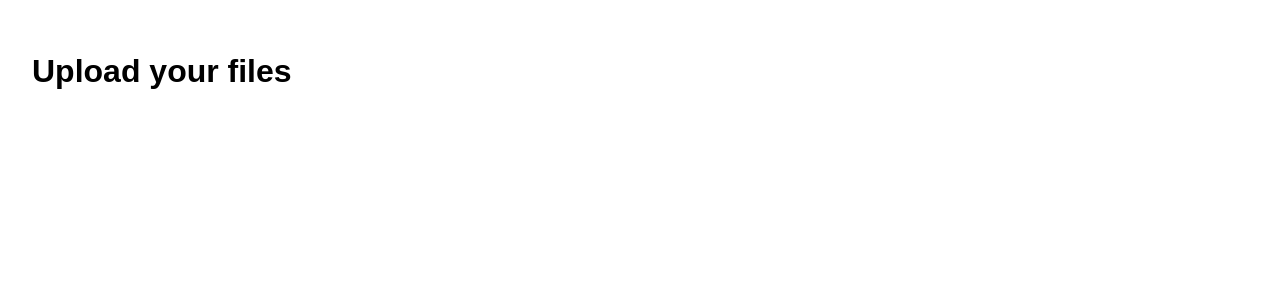
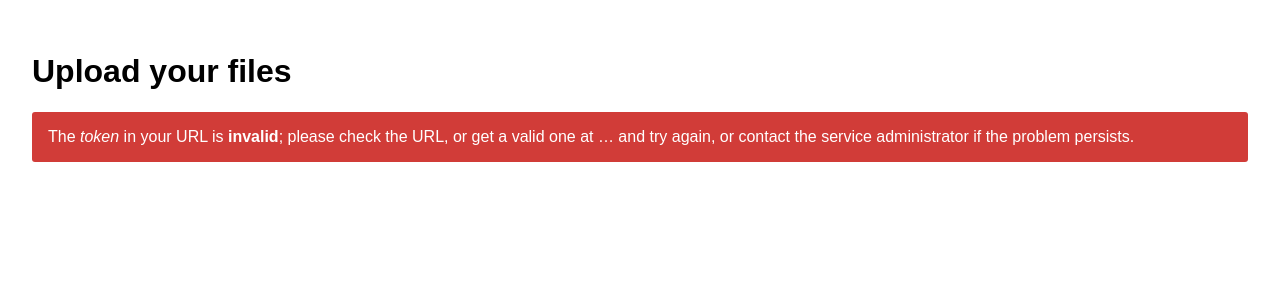
Before and after one commit to mapio/tau, a Flask app: page /upload/1 in a window 1280 px wide. Shown: the top 300 px of the page. Run offline with Flask 2, Linux system fonts and the light colour scheme; parts of the project's set-up code (start-up, migrations or seed data) failed here and were passed over; some libraries are stand-ins or nearby versions.

Commit message:
Seems ok

```diff
--- a/tau/__init__.py
+++ b/tau/__init__.py
@@ -2,6 +2,7 @@ from csv import reader
 from pathlib import Path
 from smtplib import SMTPException
 
+import click
 from itsdangerous import URLSafeTimedSerializer, BadSignature, SignatureExpired
 from flask import Flask, flash, request, redirect, render_template, send_from_directory, url_for
 from flask_mail import Mail, Message
@@ -22,6 +23,11 @@ UID2MAIL = dict(reader(
 )
 
 Path(app.instance_path).mkdir(exist_ok = True)
+
+@app.cli.command("get-url")
+@click.argument("uid")
+def get_url(uid):
+    print(USTS.dumps(uid))
 
 @app.route('/uid2mail')
 def uid2mail():
@@ -75,7 +81,9 @@ def upload(token = None):
                 status = 'EXPIRED_TOKEN'
             except BadSignature:
                 status = 'INVALID_TOKEN'
-
+            else:
+                status = 'OK'
+                email = UID2MAIL[uid]
     else:
 
         # check if the post request has the file part
--- a/tau/templates/uploads.html
+++ b/tau/templates/uploads.html
@@ -11,8 +11,7 @@
 <h1>{% block title %}Upload your files{% endblock %}</h1>
 
 {% if status == 'OK' %}
-
-<p> Dear <samp>{{email}}</samp> please upload your files by dragging them in the area below</p>
+    <p> Dear <samp>{{email}}</samp> please upload your <samp>.java</samp> files by dragging them in the area below…</p>
 
     <input
         type="file"
@@ -28,6 +27,53 @@
     />
 
     <script src="{{ url_for('static', filename = 'main.js') }}"></script>
+{% else %}
+    {% if status == 'MISSING_TOKEN' %}
+        <div class="pure-alert-error pure-alert">
+            The <em>token</em> is <strong>missing</strong> in your URL, please request one at ….
+        </div>
+    {% elif status == 'EXPIRED_TOKEN' %}
+        <div class="pure-alert-warning pure-alert">
+            The <em>token</em> in your URL is <strong>expired</strong>; please get
+            a valid URL at … and try again, or contact the service administrator
+            if the problem persists.
+        </div>
+    {% elif status == 'INVALID_TOKEN' %}
+        <div class="pure-alert-error pure-alert">
+            The <em>token</em> in your URL is <strong>invalid</strong>; please check the URL,
+            or get a valid one at … and try again, or contact the service administrator
+            if the problem persists.
+        </div>
+    {% endif %}
+{% endif %}
+
+
+
+
+
+
+
+
+
+
+
+
+
+
+
+
+
+
+
+
+
+
+
+
+
+
+{% if status == 'OXK' %}
+
 {% endif %}
 
 {% endblock %}
```
Lines whose indentation alone changed are shown as unchanged.
